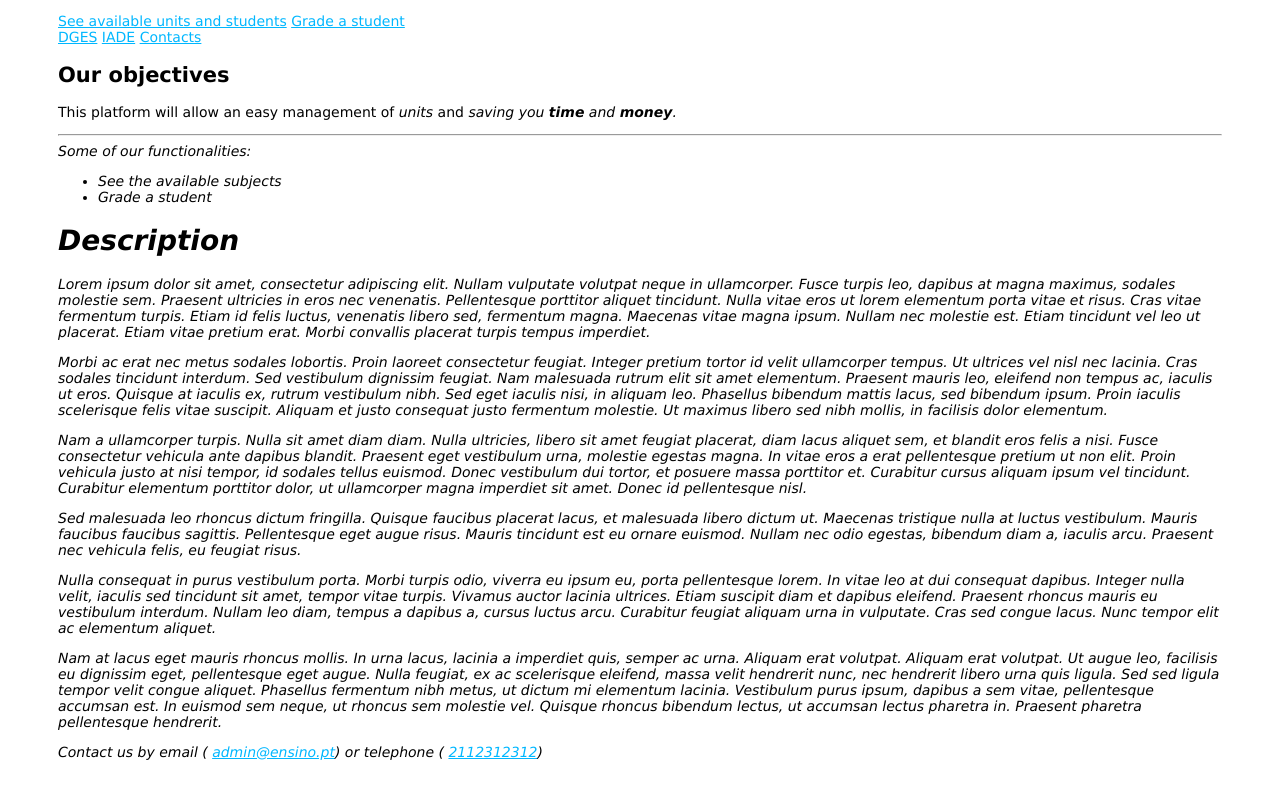
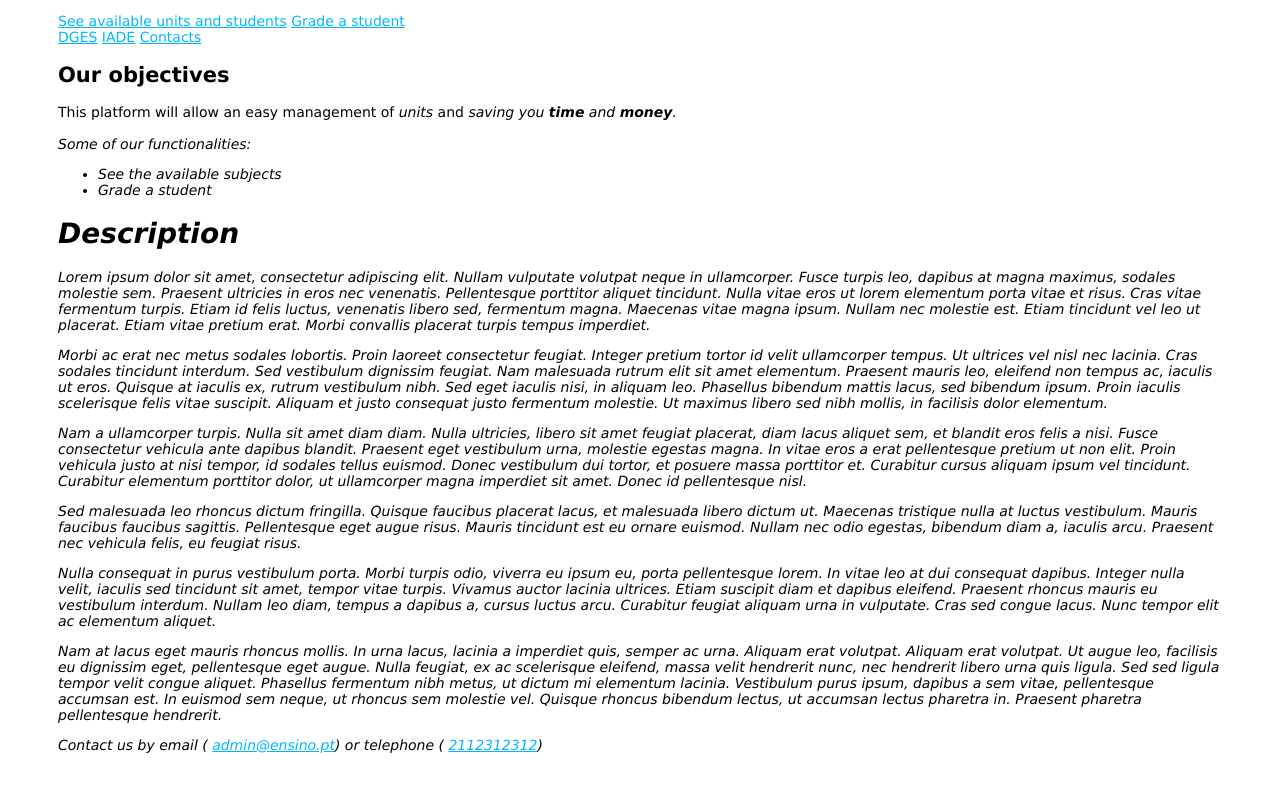
Before and after one commit to Ivanilson-Costa18/tutorial-html, a website: page alunos/public/index.html in a window 1280 px wide. Shown: the part 139-938 px from the top of the page. Drawn offline with Linux system fonts and the light colour scheme.

Commit message:
Update index.html

```diff
--- a/alunos/public/index.html
+++ b/alunos/public/index.html
@@ -18,7 +18,7 @@
   </nav>
   <main>
     <h2>Our objectives</h2>
-    <p>This platform will allow an easy management of <i>units</i> and <i><students</i> saving you <b>time</b> and <b>money</b>.<hr>
+    <p>This platform will allow an easy management of <i>units</i> and <i><students</i> saving you <b>time</b> and <b>money</b>.<br><br>
       Some of our functionalities:
       <ul>
         <li>See the available subjects</li>
```
